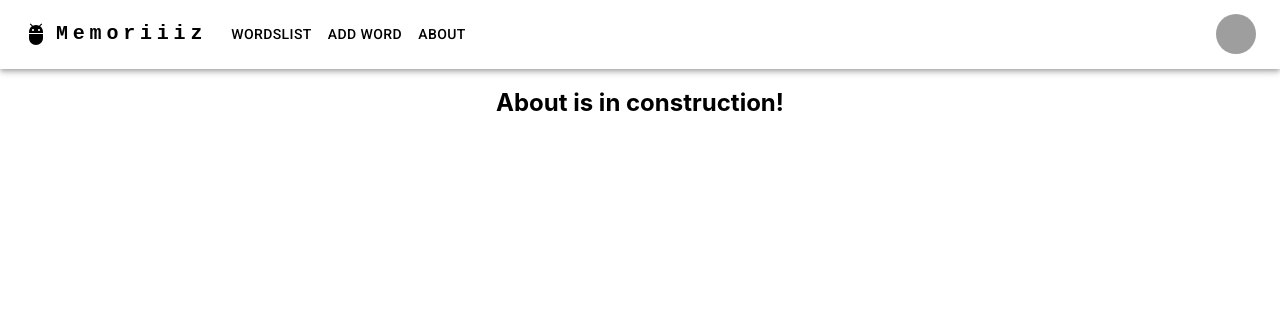
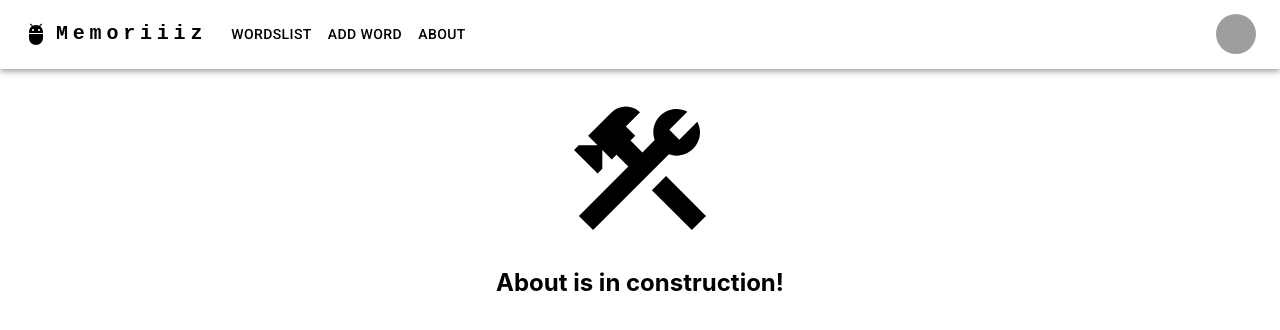
Before and after one commit to Hafeezullahkakar/memoriiiz, a React (Create React App) app in the folder memoriiiz/: page /about in a window 1280 px wide. Shown: the top 330 px of the page. Built offline with nearby package versions, Linux system fonts and the light colour scheme; grey boxes are pictures that could not be loaded.

Commit message:
adding about page

```diff
--- a/memoriiiz/src/pages/About.js
+++ b/memoriiiz/src/pages/About.js
@@ -1,8 +1,21 @@
 import React from "react";
-
+import { MdOutlineConstruction } from "react-icons/md";
 function About() {
   return (
-    <div>
+    <div
+      style={{
+        display: "flex",
+        justifyContent: "center",
+        alignItems: "center",
+        padding: "20px",
+        flexDirection:'column'
+      }}
+    >
+      <MdOutlineConstruction
+        style={{
+          fontSize: "10rem",
+        }}
+      />
       <h2>About is in construction!</h2>
     </div>
   );
--- a/memoriiiz/src/pages/AddNewWord.js
+++ b/memoriiiz/src/pages/AddNewWord.js
@@ -75,7 +75,7 @@ const AddNewWord = () => {
         const response = await axios.post(`https://memoriiiz.vercel.app/api/addWord`, newWord);
         console.log("Word added successfully:", response.data);
         toast.success("Word Added Successfully!");
-        navigate("/wordlist");
+        navigate("/wordslist");
       } catch (error) {
         console.error("Error adding word:", error);
       }
@@ -87,7 +87,7 @@ const AddNewWord = () => {
         );
         console.log("Word added successfully:", response.data);
         toast.success("Word Editted Successfully!");
-        navigate("/wordlist");
+        navigate("/wordslist");
       } catch (error) {
         console.error("Error adding word:", error);
       }
--- a/memoriiiz/src/pages/ViewAllWords.js
+++ b/memoriiiz/src/pages/ViewAllWords.js
@@ -27,7 +27,7 @@ const ViewAllWords = () => {
         // );
         setWords(response?.data);
         setLoading(false);
-        console.log("data fetched:", response);
+        // console.log("data fetched:", response);
       } catch (error) {
         console.error("Error fetching words:", error);
       }
@@ -53,7 +53,7 @@ const ViewAllWords = () => {
   const navigate = useNavigate();
 
   const handleUpdate = (id) => {
-    console.log("id in viewall: ", id);
+    // console.log("id in viewall: ", id);
     navigate("/addword", { state: id });
   };
 
```
Also changed, not shown: 14 other files (tests, documents, lock files or other folders).
